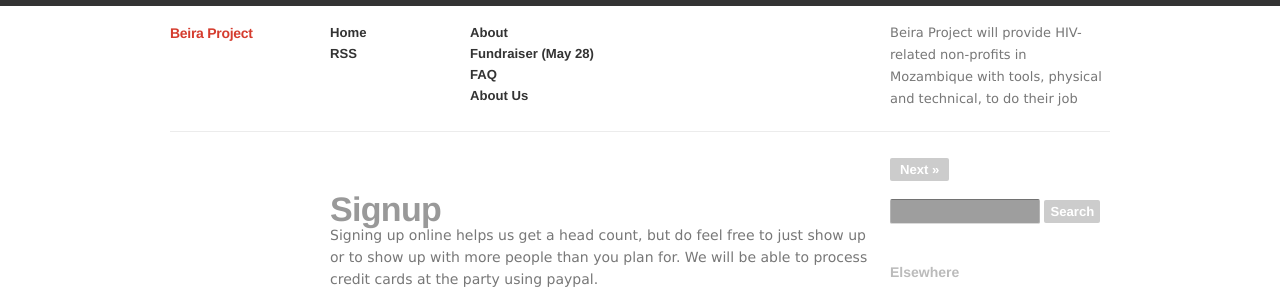
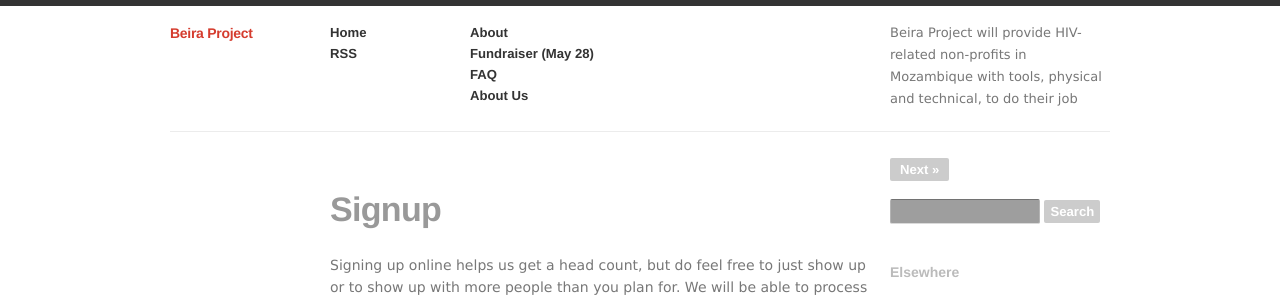
Before and after one commit to luispedro/beiraproject_org, a Django app: page /fr/signup in a window 1280 px wide. Shown: the top 302 px of the page. Run offline with Django 3.2, Linux system fonts and the light colour scheme; some libraries are stand-ins or nearby versions; grey boxes are pictures that could not be loaded.

Commit message:
DSGN Wider margins around H1s

```diff
--- a/templates/base.html
+++ b/templates/base.html
@@ -369,7 +369,7 @@
 			h1 {
 				font-size: 34px;
 				letter-spacing: -0.02em;
-				margin: 29px 0 -5px 0;
+				margin: 29px 10px 25px 0;
 			}
 			h2 {
 				font-size: 24px;
```
